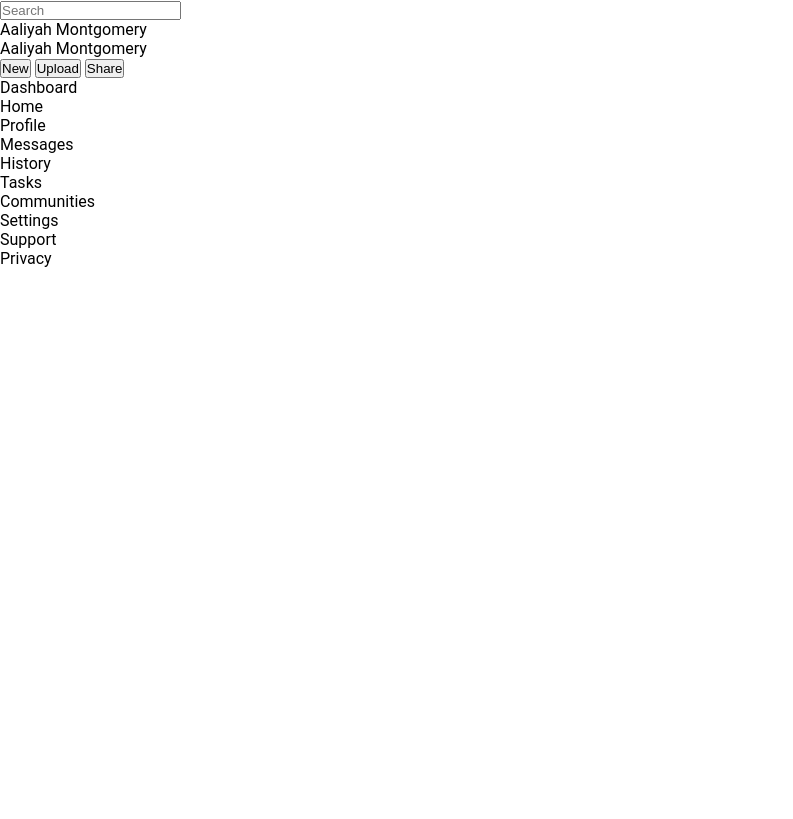
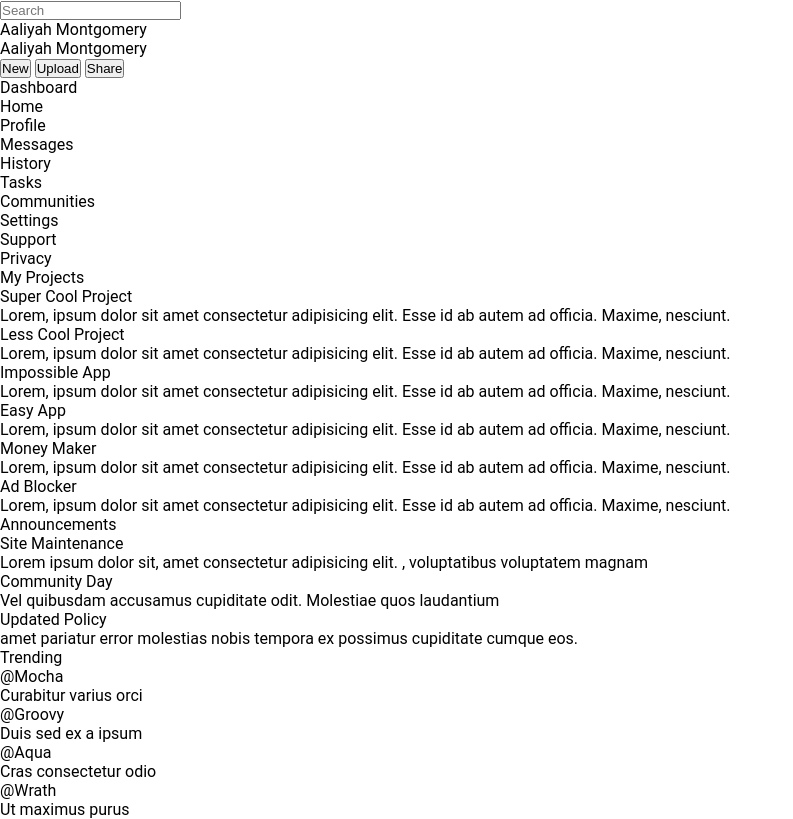
Before and after one commit to Aaliyah1699/Admin-dashboard, a plain HTML site: page index.html in a window 1280 px wide. Shown: the whole page, without its empty margins (0-793 px from the left). Drawn offline with Linux system fonts and the light colour scheme.

Commit message:
added dummy text to main content sec

```diff
--- a/index.html
+++ b/index.html
@@ -97,6 +97,102 @@
 
         <!-- Section 3 Main content -->
         <div class="main-content">
+
+            <p class="mainCon-title">My Projects</p>
+            <div class="project-container">
+                <div class="project">
+                    <p class="project-title">Super Cool Project</p>
+                    <p class="project-text">Lorem, ipsum dolor sit amet consectetur adipisicing elit. Esse id ab autem
+                        ad officia. Maxime, nesciunt.</p>
+                    <div class="project-icons">
+                        <!-- TODO star -->
+                        <!-- TODO eye-->
+                        <!-- TODO share-->
+                    </div>
+                </div>
+                <div class="project">
+                    <p class="project-title">Less Cool Project</p>
+                    <p class="project-text">Lorem, ipsum dolor sit amet consectetur adipisicing elit. Esse id ab autem
+                        ad officia. Maxime, nesciunt.</p>
+                    <div class="project-icons">
+                        <!-- TODO star -->
+                        <!-- TODO eye-->
+                        <!-- TODO share-->
+                    </div>
+                </div>
+                <div class="project">
+                    <p class="project-title">Impossible App</p>
+                    <p class="project-text">Lorem, ipsum dolor sit amet consectetur adipisicing elit. Esse id ab autem
+                        ad officia. Maxime, nesciunt.</p>
+                    <div class="project-icons">
+                        <!-- TODO star -->
+                        <!-- TODO eye-->
+                        <!-- TODO share-->
+                    </div>
+                </div>
+                <div class="project">
+                    <p class="project-title">Easy App</p>
+                    <p class="project-text">Lorem, ipsum dolor sit amet consectetur adipisicing elit. Esse id ab autem
+                        ad officia. Maxime, nesciunt.</p>
+                    <div class="project-icons">
+                        <!-- TODO star -->
+                        <!-- TODO eye-->
+                        <!-- TODO share-->
+                    </div>
+                </div>
+                <div class="project">
+                    <p class="project-title"> Money Maker</p>
+                    <p class="project-text">Lorem, ipsum dolor sit amet consectetur adipisicing elit. Esse id ab autem
+                        ad officia. Maxime, nesciunt.</p>
+                    <div class="project-icons">
+                        <!-- TODO star -->
+                        <!-- TODO eye-->
+                        <!-- TODO share-->
+                    </div>
+                </div>
+                <div class="project">
+                    <p class="project-title"> Ad Blocker</p>
+                    <p class="project-text">Lorem, ipsum dolor sit amet consectetur adipisicing elit. Esse id ab autem
+                        ad officia. Maxime, nesciunt.</p>
+                    <div class="project-icons">
+                        <!-- TODO star -->
+                        <!-- TODO eye-->
+                        <!-- TODO share-->
+                    </div>
+                </div>
+
+            </div>
+            <p class="mainCon-title">Announcements</p>
+            <div class="announce">
+
+                <div class="announcements">
+                    <p class="ann-title">Site Maintenance</p>
+                    <p class="ann-text">Lorem ipsum dolor sit, amet consectetur adipisicing elit. , voluptatibus
+                        voluptatem magnam </p>
+                    <p class="ann-title">Community Day</p>
+                    <p class="ann-text">Vel quibusdam accusamus cupiditate odit. Molestiae quos laudantium</p>
+                    <p class="ann-title">Updated Policy</p>
+                    <p class="ann-text">amet pariatur error molestias nobis tempora ex possimus cupiditate cumque eos.
+                    </p>
+                </div>
+
+            </div>
+            <p class="trend-title">Trending</p>
+            <div class="trending">
+                <!-- TODO and icon img -->
+                <p class="fakeuser">@Mocha</p>
+                <p class="faketext">Curabitur varius orci</p>
+                <!-- TODO and icon img -->
+                <p class="fakeuser">@Groovy</p>
+                <p class="faketext">Duis sed ex a ipsum</p>
+                <!-- TODO and icon img -->
+                <p class="fakeuser">@Aqua</p>
+                <p class="faketext">Cras consectetur odio</p>
+                <!-- TODO and icon img -->
+                <p class="fakeuser">@Wrath</p>
+                <p class="faketext">Ut maximus purus</p>
+            </div>
+
         </div>
 
 
```
